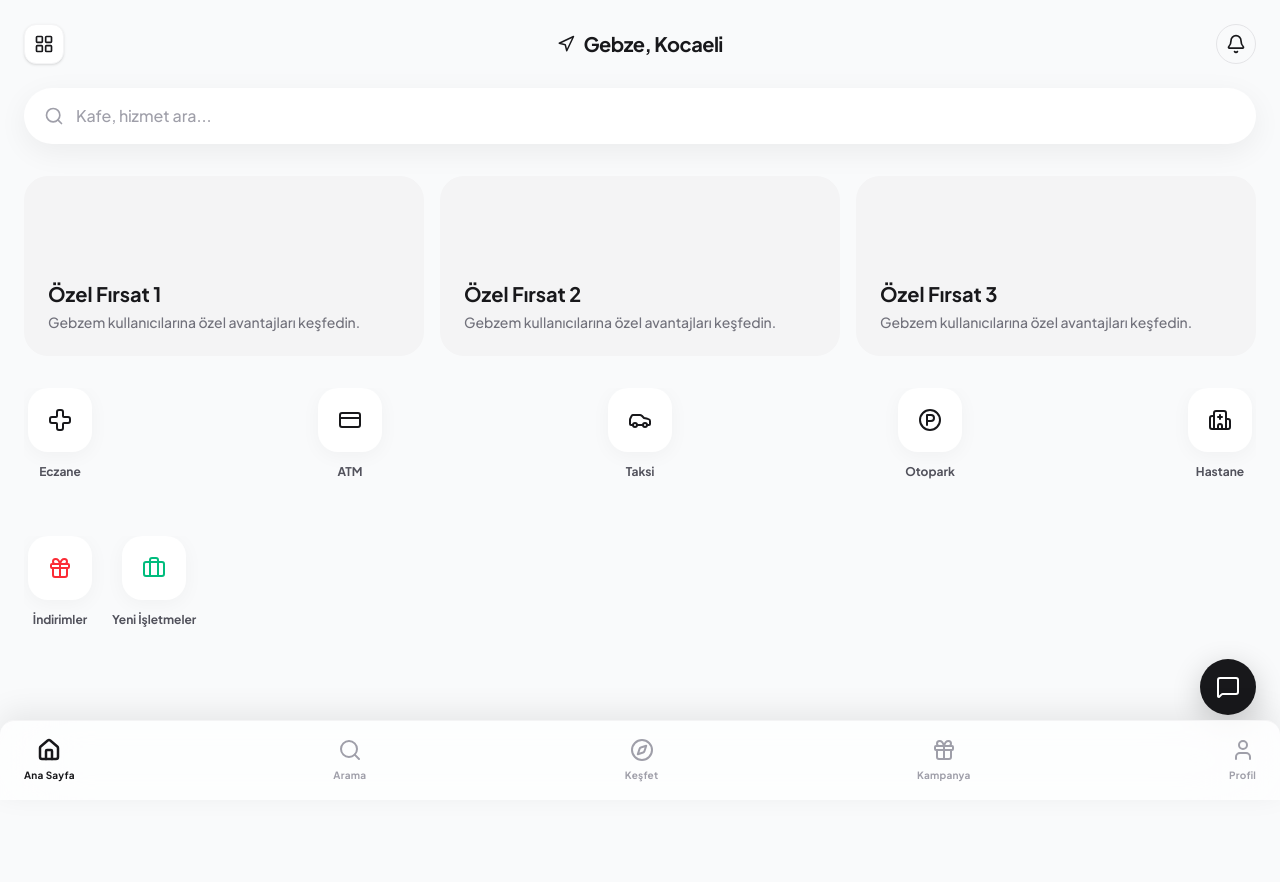
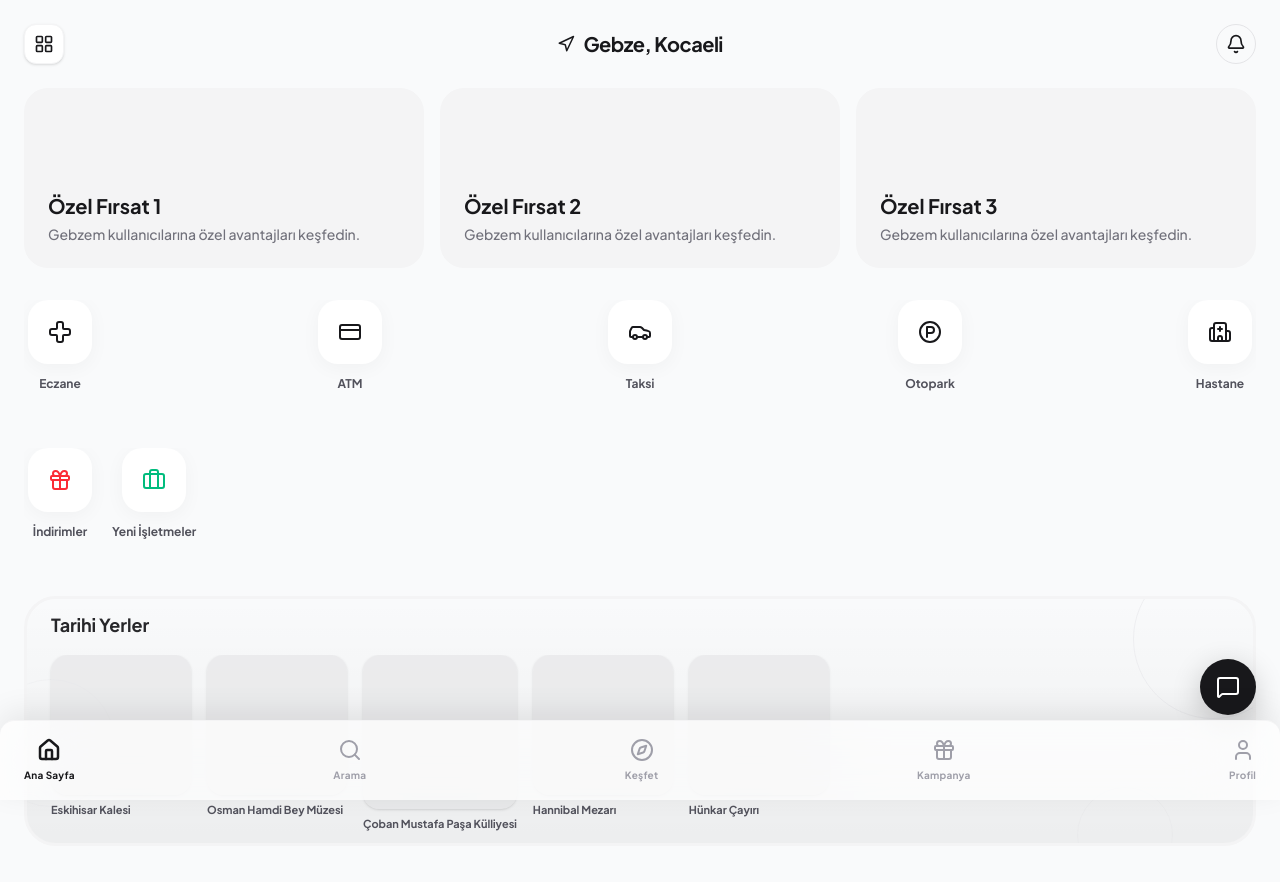
Before and after one commit to qrlex2026/gebzem-b, a React (Vite) app: page / in a window 1280 px wide. Shown: the top 882 px of the page. Before the commit the page ends 812 px from the top, so only its background shows below. Built offline with nearby package versions, Linux system fonts and the light colour scheme.

Commit message:
feat: Remove search bar from Home component
The search bar has been removed from the Home component as it is no longer needed in this view. A new section for "Tarihi Yerler" (Historical Places) has been added.

```diff
--- a/src/components/Home.tsx
+++ b/src/components/Home.tsx
@@ -72,18 +72,6 @@ export default function Home({ onSelectBusiness }: HomeProps) {
         </button>
       </div>
 
-      {/* Search Bar */}
-      <div className="px-6 mb-8 max-w-7xl mx-auto">
-        <div className="flex items-center gap-3 bg-white px-5 py-4 rounded-full shadow-[0_8px_30px_rgba(0,0,0,0.06)]">
-          <Search size={20} className="text-zinc-400" />
-          <input
-            type="text"
-            placeholder="Kafe, hizmet ara..."
-            className="flex-1 bg-transparent outline-none text-zinc-900 placeholder:text-zinc-400 font-medium"
-          />
-        </div>
-      </div>
-
       {/* Slider */}
       <div className="mb-8 w-full overflow-hidden">
         <div className="flex gap-4 overflow-x-auto hide-scrollbar snap-x snap-mandatory px-6">
@@ -127,6 +115,34 @@ export default function Home({ onSelectBusiness }: HomeProps) {
               <Briefcase size={24} strokeWidth={2} />
             </div>
             <span className="text-xs font-bold text-zinc-600">Yeni İşletmeler</span>
+          </div>
+        </div>
+      </div>
+
+      {/* Tarihi Yerler Section */}
+      <div className="px-6 mb-10 max-w-7xl mx-auto">
+        <div className="w-full h-[250px] relative overflow-hidden rounded-[32px] border-[3px] border-zinc-100 bg-gradient-to-t from-black/5 to-transparent flex flex-col justify-center">
+          {/* Geometric Circles */}
+          <div className="absolute -top-10 -right-10 w-40 h-40 rounded-full border border-zinc-200/50" />
+          <div className="absolute top-20 -left-10 w-32 h-32 rounded-full border border-zinc-200/30" />
+          <div className="absolute -bottom-10 right-20 w-24 h-24 rounded-full border border-zinc-200/40" />
+
+          <div className="relative z-10">
+            <h2 className="px-6 mb-4 text-lg font-bold text-zinc-800">Tarihi Yerler</h2>
+            <div className="flex gap-4 overflow-x-auto px-6 hide-scrollbar">
+              {[
+                'Eskihisar Kalesi',
+                'Osman Hamdi Bey Müzesi',
+                'Çoban Mustafa Paşa Külliyesi',
+                'Hannibal Mezarı',
+                'Hünkar Çayırı'
+              ].map((place, idx) => (
+                <div key={idx} className="flex flex-col gap-2 min-w-[140px]">
+                  <div className="w-full aspect-square bg-zinc-200/60 rounded-2xl shadow-sm" />
+                  <span className="text-[11px] font-bold text-zinc-600 leading-tight">{place}</span>
+                </div>
+              ))}
+            </div>
           </div>
         </div>
       </div>
```
